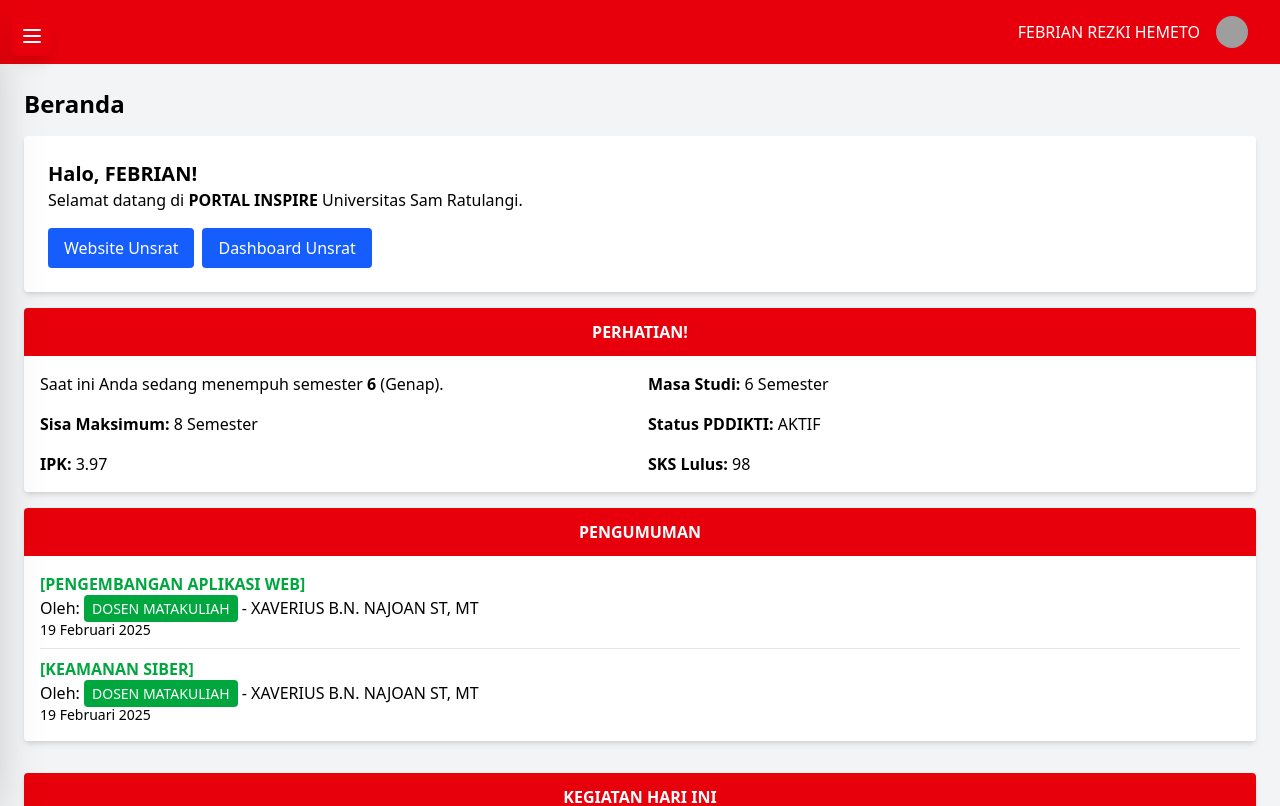
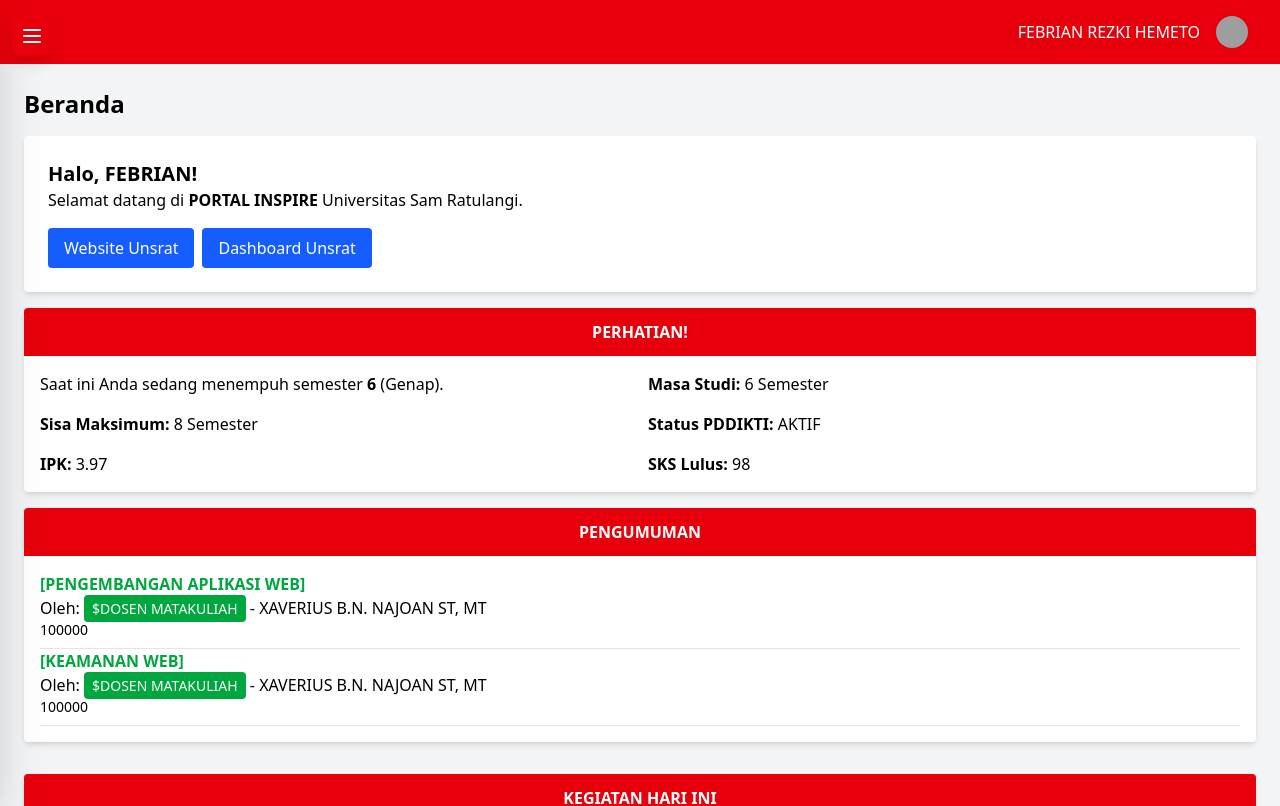
Before and after one commit to keqi000/Proyek-Pengembangan-Web-Berbasis-Framework, a Next.js app: page / in a window 1280 px wide. Shown: the top 806 px of the page. Built offline with nearby package versions, Linux system fonts and the light colour scheme; grey boxes are pictures that could not be loaded.

Commit message:
[UI] add `AnnouncementCard` component

```diff
--- /dev/null
+++ b/src/app/_component/AnnouncementCard.tsx
@@ -0,0 +1,26 @@
+import Link from "next/link";
+
+export type AnnouncementCardPropType = {
+  courseName: string;
+  uploaderName: string;
+  uploaderPosition: string;
+  uploadDate: number
+}
+
+export default function AnnouncementCard({courseName, uploaderName, uploadDate, uploaderPosition}: AnnouncementCardPropType){
+  return (
+      <div className="border-b pb-2">
+        <Link href={"#"} className="text-green-600 font-bold">
+          {`[${courseName}]`}
+        </Link>
+        <p>
+          Oleh:{" "}
+          <span className="bg-green-600 text-white px-2 py-1 rounded text-sm">
+            ${uploaderPosition}
+          </span>{" "}
+          - {uploaderName}
+        </p>
+        <p className="text-sm">{uploadDate}</p>
+    </div>
+  )
+}
--- a/src/app/page.tsx
+++ b/src/app/page.tsx
@@ -3,6 +3,21 @@
 import React, { useState } from "react";
 import Sidebar from "@/components/Sidebar";
 import Header from "./_layout/header";
+import AnnouncementCard, { AnnouncementCardPropType } from "./_component/AnnouncementCard";
+
+
+
+const announcementData: AnnouncementCardPropType[] = [{
+  courseName: 'PENGEMBANGAN APLIKASI WEB',
+  uploadDate: 10000,
+  uploaderName: "XAVERIUS B.N. NAJOAN ST, MT",
+  uploaderPosition: "DOSEN MATAKULIAH"
+}, {
+  courseName: 'KEAMANAN WEB',
+  uploadDate: 10000,
+  uploaderName: "XAVERIUS B.N. NAJOAN ST, MT",
+  uploaderPosition: "DOSEN MATAKULIAH"
+}]
 
 export default function Beranda() {
   const [isSidebarOpen, setIsSidebarOpen] = useState(false);
@@ -75,30 +90,14 @@ export default function Beranda() {
               <h3 className="font-bold">PENGUMUMAN</h3>
             </div>
             <div className="bg-white p-4 text-black">
-              <div className="border-b pb-2">
-                <p className="text-green-600 font-bold">
-                  [PENGEMBANGAN APLIKASI WEB]
-                </p>
-                <p>
-                  Oleh:{" "}
-                  <span className="bg-green-600 text-white px-2 py-1 rounded text-sm">
-                    DOSEN MATAKULIAH
-                  </span>{" "}
-                  - XAVERIUS B.N. NAJOAN ST, MT
-                </p>
-                <p className="text-sm">19 Februari 2025</p>
-              </div>
-              <div className="mt-2">
-                <p className="text-green-600 font-bold">[KEAMANAN SIBER]</p>
-                <p>
-                  Oleh:{" "}
-                  <span className="bg-green-600 text-white px-2 py-1 rounded text-sm">
-                    DOSEN MATAKULIAH
-                  </span>{" "}
-                  - XAVERIUS B.N. NAJOAN ST, MT
-                </p>
-                <p className="text-sm">19 Februari 2025</p>
-              </div>
+              {announcementData.map((item: AnnouncementCardPropType, index: number) => (
+                <AnnouncementCard
+                  key={index}
+                  courseName={item.courseName}
+                  uploaderName={item.uploaderName}
+                  uploaderPosition={item.uploaderPosition}
+                  uploadDate={100000}
+                />))}
             </div>
           </div>
 
```
